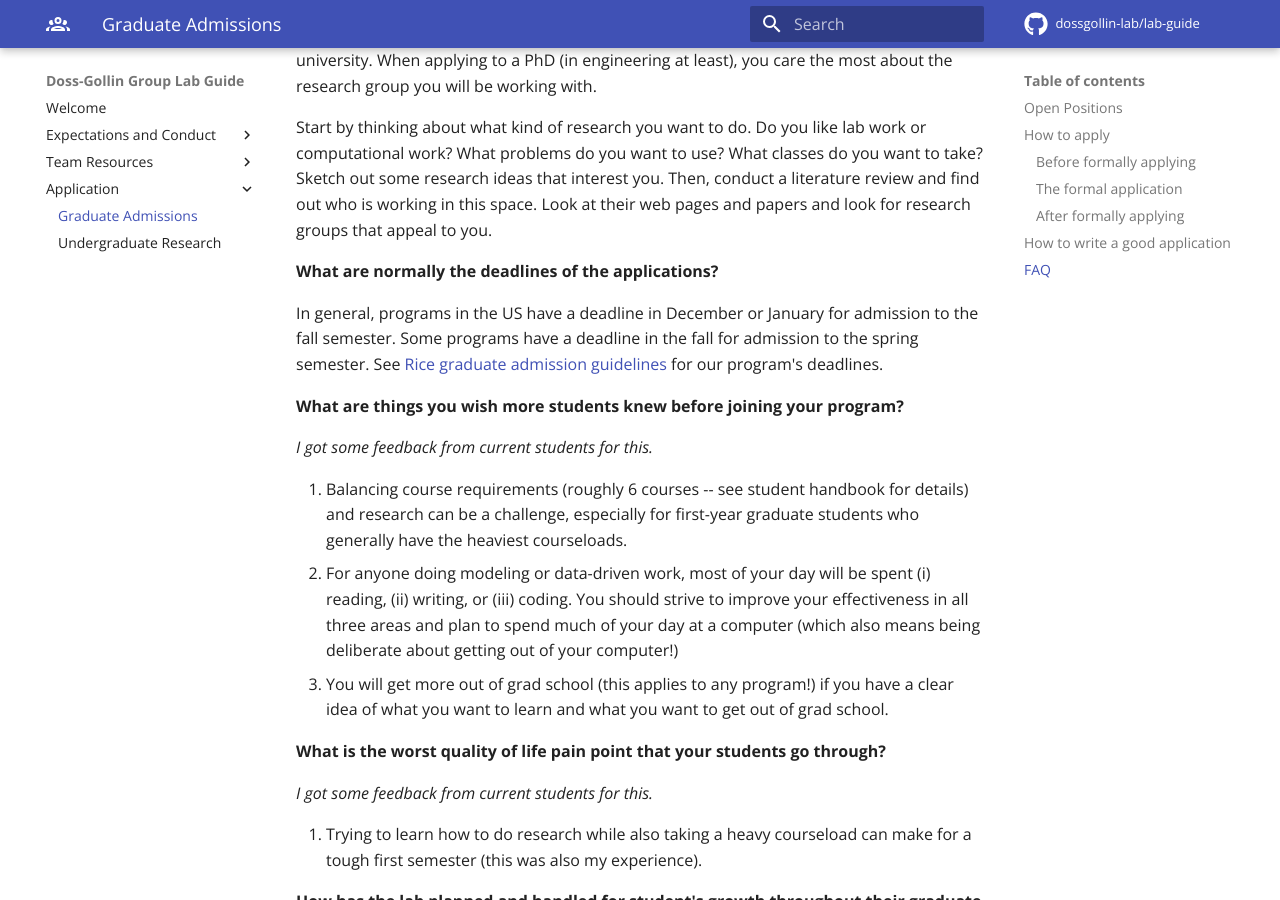
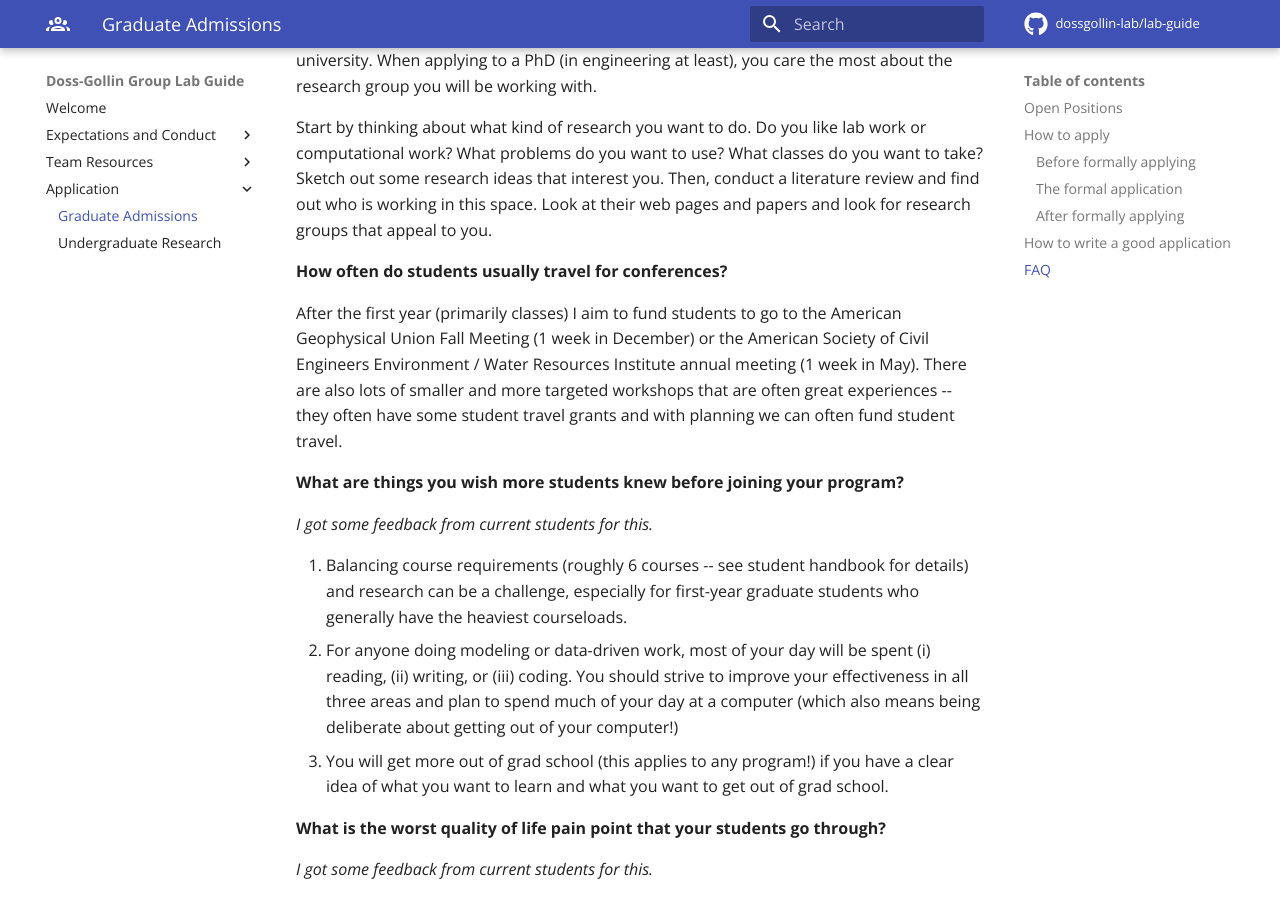
Before and after one commit to jdossgollin/lab-guide, an MkDocs documentation site: the page built from docs/admissions/gradadmissions.md, in a window 1280 px wide and 900 px high, scrolled down 2577 px. Built offline with MkDocs 1.6.1 and Material for MkDocs 9.7.7, drawn with Linux system fonts in a browser that asks for light colours; comment, search, counter and statistics services are not loaded.

Commit message:
add faq about conference travel

```diff
--- a/docs/admissions/gradadmissions.md
+++ b/docs/admissions/gradadmissions.md
@@ -150,11 +150,10 @@ Sketch out some research ideas that interest you.
 Then, conduct a literature review and find out who is working in this space.
 Look at their web pages and papers and look for research groups that appeal to you.
 
-**What are normally the deadlines of the applications?**
+**How often do students usually travel for conferences?**
 
-In general, programs in the US have a deadline in December or January for admission to the fall semester.
-Some programs have a deadline in the fall for admission to the spring semester.
-See [Rice graduate admission guidelines](https://graduate.rice.edu/admissions/how-to-apply) for our program's deadlines.
+After the first year (primarily classes) I aim to fund students to go to the American Geophysical Union Fall Meeting (1 week in December) or the American Society of Civil Engineers Environment / Water Resources Institute annual meeting (1 week in May).
+There are also lots of smaller and more targeted workshops that are often great experiences -- they often have some student travel grants and with planning we can often fund student travel.
 
 **What are things you wish more students knew before joining your program?**
 
```
